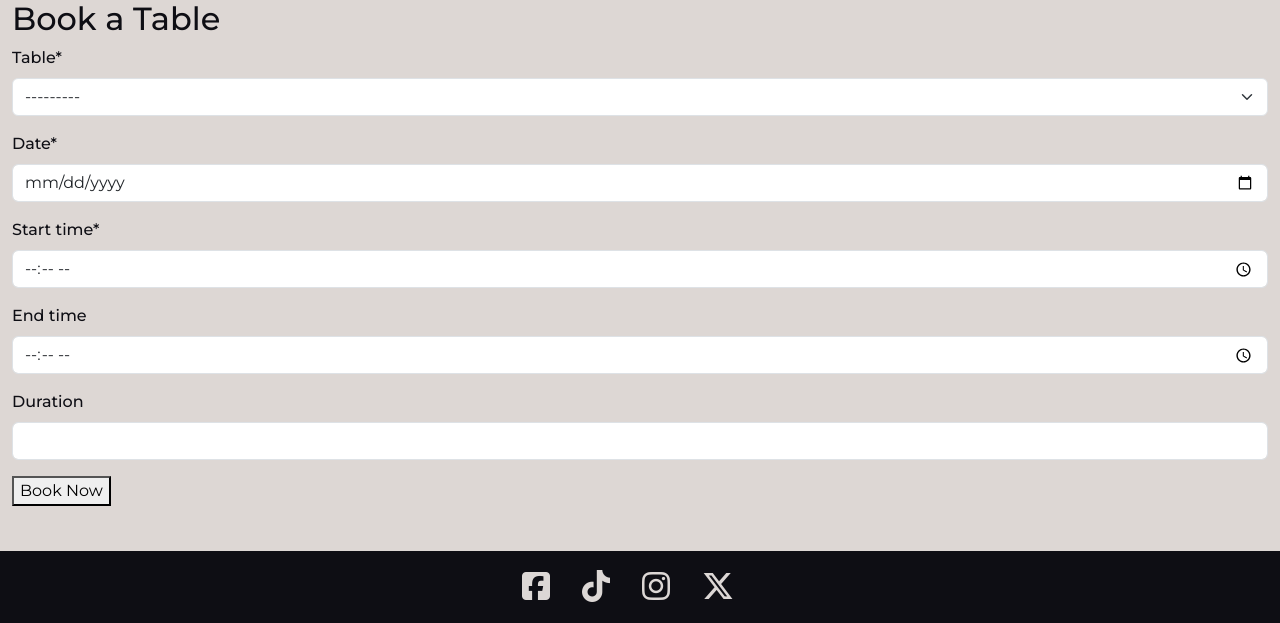
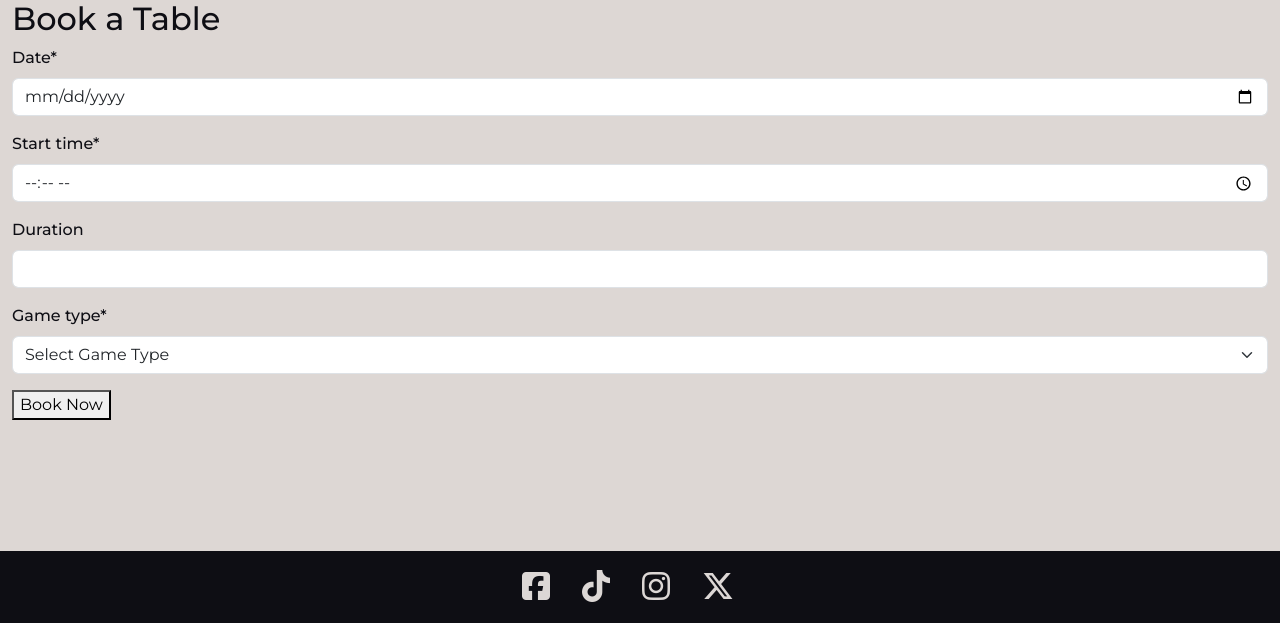
Before and after one commit to stephenbeese/snooker-hall-booking-system-2, a Django app: page /booking/book/ in a window 1280 px wide. Shown: the part 177-800 px from the top of the page. Run offline with Django 5.2, Linux system fonts and the light colour scheme; a user stored in the database is signed in; data comes from the database, SQL or seed files in the repository; both versions use the stored data as it was after the commit; some libraries are stand-ins or nearby versions.

Commit message:
Add logic to auto assign an available to the user's booking and ensure no overlaps

```diff
--- a/snookerhall/booking/forms.py
+++ b/snookerhall/booking/forms.py
@@ -1,31 +1,49 @@
-from django.contrib import messages
 from django import forms
 from .models import Booking
-from datetime import datetime, timedelta
+from tables.models import TableType
+from crispy_forms.helper import FormHelper
+from crispy_forms.layout import Submit
 
 
 class BookingForm(forms.ModelForm):
     class Meta:
         model = Booking
-        fields = ["table", "date", "start_time", "end_time", "duration"]
+        fields = [
+            "date",
+            "start_time",
+            "duration",
+            "game_type",
+        ]  # game_type will be the TableType
         widgets = {
             "date": forms.DateInput(attrs={"type": "date"}),
             "start_time": forms.TimeInput(attrs={"type": "time"}),
-            "end_time": forms.TimeInput(attrs={"type": "time"}),
+            "duration": forms.NumberInput(
+                attrs={"step": "0.5"}
+            ),  # Optional: Adjust duration step
         }
+
+    game_type = forms.ModelChoiceField(
+        queryset=TableType.objects.all(),
+        empty_label="Select Game Type",
+        widget=forms.Select(attrs={"class": "form-control"}),
+    )
+
+    def __init__(self, *args, **kwargs):
+        super().__init__(*args, **kwargs)
+        self.helper = FormHelper()
+        self.helper.add_input(Submit("submit", "Book Now"))
 
     def clean(self):
         cleaned_data = super().clean()
         start_time = cleaned_data.get("start_time")
-        end_time = cleaned_data.get("end_time")
         duration = cleaned_data.get("duration")
+        game_type = cleaned_data.get("game_type")
 
-        if not end_time and not duration:
-            return messages.error("You must provide either an end time or a duration.")
+        # Validation for game type and duration
+        if not game_type:
+            raise forms.ValidationError("Please select a game type.")
 
-        if end_time and duration:
-            return messages.error(
-                "You must provide either an end time or a duration, not both."
-            )
+        if not duration:
+            raise forms.ValidationError("Please specify the duration of your booking.")
 
         return cleaned_data
--- a/snookerhall/booking/models.py
+++ b/snookerhall/booking/models.py
@@ -36,10 +36,6 @@ class Booking(models.Model):
                 # Handle case where user has no profile
                 self.name = "Unknown User"
                 self.phone_number = "N/A"
-        #     self.name = (
-        #         self.user.userprofile.first_name + " " + self.user.userprofile.last_name
-        #     )
-        #     self.phone_number = self.userprofile.phone_number
 
         # Calculate duration or end_time if not provided
         if self.start_time and self.end_time:
--- a/snookerhall/booking/templates/booking/book_table.html
+++ b/snookerhall/booking/templates/booking/book_table.html
@@ -6,7 +6,9 @@
     {% csrf_token %}
 
     {% for field in form %}
-    {{ field | as_crispy_field }}
+    <div class="form-group">
+        {{ field | as_crispy_field }}
+    </div>
     {% endfor %}
     <button type="submit">Book Now</button>
 </form>
--- a/snookerhall/booking/views.py
+++ b/snookerhall/booking/views.py
@@ -1,7 +1,10 @@
 from django.shortcuts import render, redirect
-from .models import Booking, Table
 from .forms import BookingForm
+from tables.models import Table
+from datetime import datetime, timedelta
+from .models import Booking
 from django.contrib.auth.decorators import login_required
+from django.contrib import messages
 
 
 @login_required
@@ -9,18 +12,68 @@ def book_table(request):
     if request.method == "POST":
         form = BookingForm(request.POST)
         if form.is_valid():
-            booking = form.save(commit=False)
-            booking.user = request.user
-            booking.save()
-            return redirect("booking_success")
+            # Get the cleaned data from the form
+            game_type = form.cleaned_data["game_type"]
+            date = form.cleaned_data["date"]
+            start_time = form.cleaned_data["start_time"]
+            duration = float(form.cleaned_data["duration"])
+
+            # Find all available tables of the selected game type
+            available_tables = Table.objects.filter(
+                table_type=game_type, is_available=True
+            )
+
+            # If no tables are available, show an error
+            if not available_tables.exists():
+                messages.error(
+                    request, "No available tables for the selected game type."
+                )
+                return render(request, "booking/book_table.html", {"form": form})
+
+            # Calculate the end time for the booking
+            end_time = (
+                datetime.combine(date, start_time) + timedelta(hours=duration)
+            ).time()
+
+            # Check for overlapping bookings across all available tables
+            overlapping_bookings = Booking.objects.filter(
+                date=date,
+                start_time__lt=end_time,
+                end_time__gt=start_time,
+            )
+
+            # If all tables are booked during the selected time, show an error
+            if overlapping_bookings.count() == available_tables.count():
+                messages.error(
+                    request,
+                    "All available tables are booked during the selected time. Please choose a different time.",
+                )
+                return render(request, "booking/book_table.html", {"form": form})
+
+            # Try to book an available table
+            for table in available_tables:
+                # Check if the table is already booked during the selected time
+                if not overlapping_bookings.filter(table=table).exists():
+                    booking = form.save(commit=False)
+                    booking.table = table
+                    booking.user = request.user
+                    booking.save()
+                    return redirect("booking_success")  # Redirect to the success page
+
+            # If no available table could be booked (shouldn't reach here due to previous check)
+            messages.error(
+                request, "There was an issue with your booking. Please try again."
+            )
+
+        else:
+            messages.error(
+                request, "There was an issue with your booking. Please check the form."
+            )
+
     else:
         form = BookingForm()
 
-    template = "booking/book_table.html"
-
-    context = {"form": form}
-
-    return render(request, template, context)
+    return render(request, "booking/book_table.html", {"form": form})
 
 
 @login_required
```
Also changed, not shown: snookerhall/db.sqlite3.
